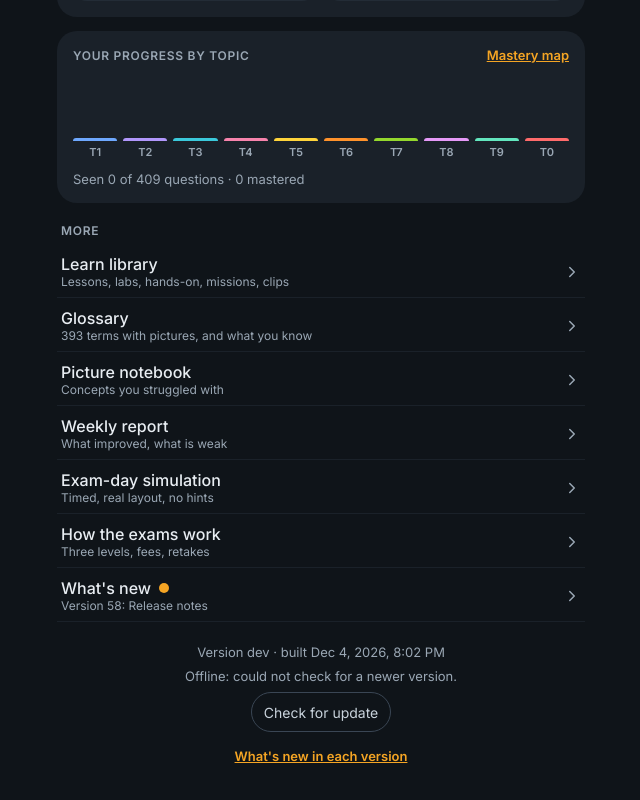
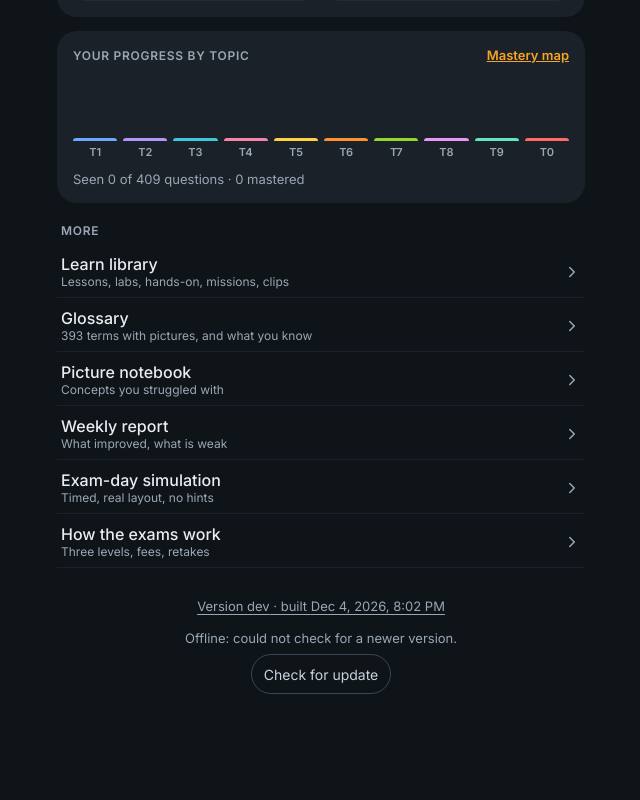
Before and after one commit to douglasmauro/ham-study, a Preact app in the folder app/: page / in a window 1280 px wide. Shown: the part 589-1389 px from the top of the page, without its empty margins (319-959 px from the left). After the commit the page ends 1311 px from the top, so only its background shows below. Built offline with nearby package versions, Linux system fonts and the light colour scheme; no server answers.

Commit message:
Open release notes from the version line only
Drop the separate What's new row and link; tapping the version number at
the bottom of the home screen opens the notes.

Co-Authored-By: Claude Opus 5.5 <noreply@anthropic.com>
Claude-Session: https://claude.ai/code/session_017TviNRfNkZZ3tXFCL2KuR9

```diff
--- a/app/src/ui/Home.tsx
+++ b/app/src/ui/Home.tsx
@@ -1,7 +1,6 @@
 import { DAY, localDay } from '../lib/engine';
 import { TERMS } from '../lib/glossary';
 import { finishedLessons, nextLesson } from '../lib/lessons';
-import { RELEASES, seenRelease } from '../lib/releases';
 import { POOL, TOPICS } from '../lib/pool';
 import { computeStats } from '../lib/stats';
 import { useData } from '../lib/store';
@@ -41,11 +40,11 @@ function Step({ n, done, current, label, title, sub }: { n: number; done: boolea
   );
 }
 
-function MoreRow({ href, title, sub, dot }: { href: string; title: string; sub: string; dot?: boolean }) {
+function MoreRow({ href, title, sub }: { href: string; title: string; sub: string }) {
   return (
     <a href={href} class="row" style={{ textDecoration: 'none', color: 'var(--text)', gap: '12px', minHeight: '52px', padding: '0 4px', borderBottom: '1px solid var(--surface)' }}>
       <span class="grow stack" style={{ gap: 0 }}>
-        <span class="row" style={{ gap: '8px', fontSize: '16px', fontWeight: 500 }}>{title}{dot && <span class="dot" aria-label="new" style={{ background: 'var(--accent)' }} />}</span>
+        <span style={{ fontSize: '16px', fontWeight: 500 }}>{title}</span>
         <span style={{ fontSize: '12px', color: 'var(--muted)' }}>{sub}</span>
       </span>
       <Icon name="chevron" size={18} color="var(--muted)" />
@@ -173,7 +172,6 @@ export function Home() {
         <MoreRow href="#/report" title="Weekly report" sub="What improved, what is weak" />
         <MoreRow href={`#/examsim?${now}`} title="Exam-day simulation" sub="Timed, real layout, no hints" />
         <MoreRow href="#/exams" title="How the exams work" sub="Three levels, fees, retakes" />
-        <MoreRow href="#/whats-new" title="What's new" sub={`Version ${RELEASES[0].version}: ${RELEASES[0].title}`} dot={seenRelease() < RELEASES[0].version} />
       </div>
 
       <Version />
--- a/app/src/ui/Version.tsx
+++ b/app/src/ui/Version.tsx
@@ -45,9 +45,9 @@ export function Version() {
 
   return (
     <div class="stack" style={{ gap: '8px', alignItems: 'center', textAlign: 'center', padding: '8px 0 4px' }}>
-      <span class="small muted">
+      <a class="small muted" href="#/whats-new" style={{ color: 'var(--muted)', textDecoration: 'underline', textUnderlineOffset: '3px', minHeight: '32px', display: 'inline-flex', alignItems: 'center' }}>
         Version {BUILD.number} · built {when(BUILD.time)}
-      </span>
+      </a>
       {newer ? (
         <button class="btn primary" onClick={update}>Update to version {latest!.number}</button>
       ) : (
@@ -60,7 +60,6 @@ export function Version() {
       {!newer && state !== 'checking' && (
         <button class="toggle" onClick={check}>Check for update</button>
       )}
-      <a class="small" href="#/whats-new" style={{ fontWeight: 600, minHeight: '32px', display: 'inline-flex', alignItems: 'center' }}>What's new in each version</a>
     </div>
   );
 }
```
